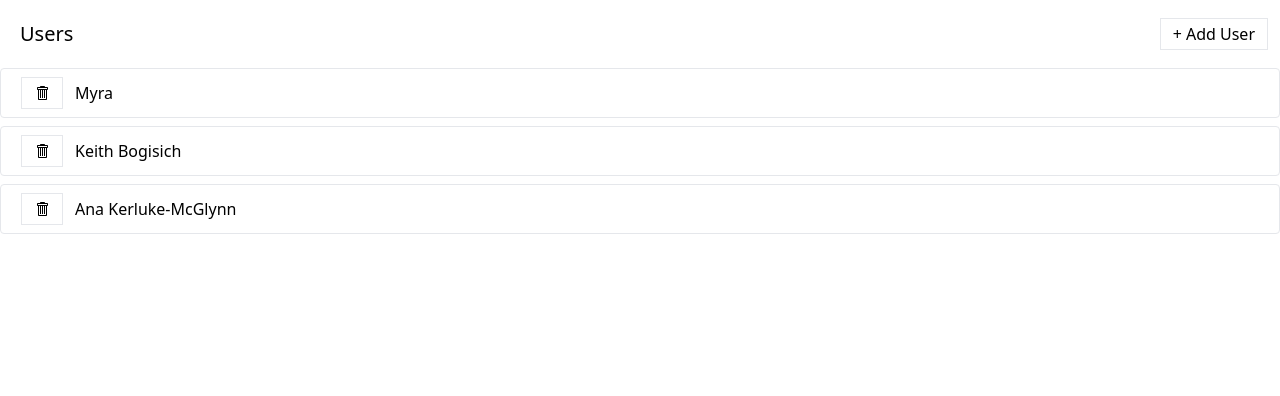
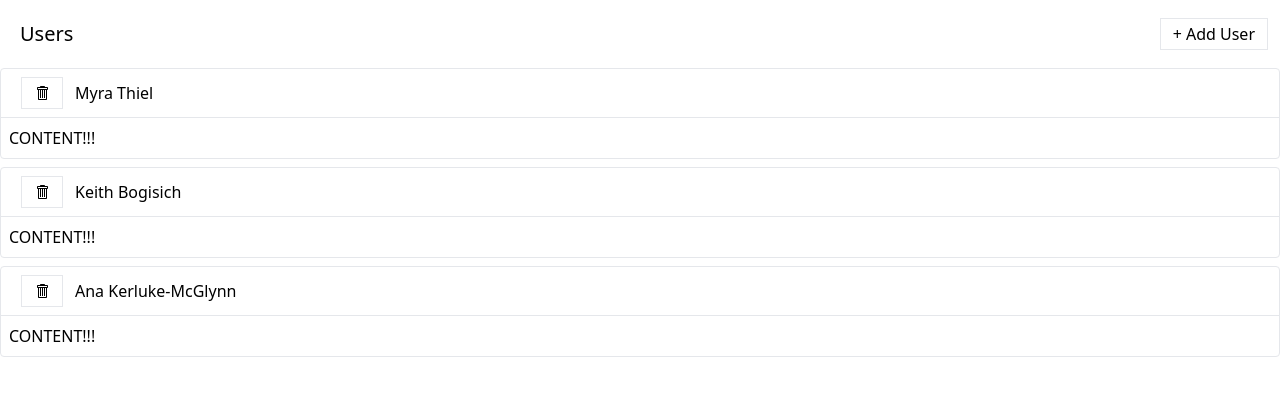
Before and after one commit to W84Bee/media2, a React (Create React App) app: page / in a window 1280 px wide. Shown: the top 396 px of the page. Built offline with nearby package versions, Linux system fonts and the light colour scheme; data requests are answered from the project's data file.

Commit message:
Expandable Panel
Added and expandable panel component that will hold the users set of Albums

```diff
--- a/db.json
+++ b/db.json
@@ -2,7 +2,7 @@
   "users": [
     {
       "id": 1,
-      "name": "Myra"
+      "name": "Myra Thiel"
     },
     {
       "name": "Keith Bogisich",
--- /dev/null
+++ b/src/components/ExpandablePanel.js
@@ -0,0 +1,16 @@
+function ExpandablePanel({ header, children }) {
+    return (
+        <div className="mb-2 border rounded">
+            <div className="flex p-2 justify-between items-center cursor-pointer">
+                <div className="flex flex-row items-center justify-between">
+                    {header}
+                </div>
+            </div>
+            <div className="p-2 border-t">
+                {children}
+            </div>
+        </div>
+    );
+}
+
+export default ExpandablePanel;
--- a/src/components/UsersListItem.js
+++ b/src/components/UsersListItem.js
@@ -2,24 +2,24 @@ import {GoTrashcan} from "react-icons/go";
 import Button from "./Button";
 import {removeUser} from "../store";
 import useThunk from "../hooks/use-thunk";
+import ExpandablePanel from "./ExpandablePanel";
+
 function UsersListItem({ user }) {
     const [doRemoveUser, isLoading, error] = useThunk(removeUser);
 
     const handleClick = () => {
         doRemoveUser(user);
     };
+
+    const header = <>
+        <Button className="mx-3" loading={isLoading} onClick={handleClick}>
+            <GoTrashcan />
+        </Button>
+        {error && <div>Error deleting user.</div>}
+        {user.name}
+    </>;
     return (
-        <div className="mb-2 border rounded">
-            <div className="flex p-2 justify-between items-center cursor-pointer">
-                <div className="flex flex-row items-center justify-between">
-                    <Button className="mx-3" loading={isLoading} onClick={handleClick}>
-                        <GoTrashcan />
-                    </Button>
-                    {error && <div>Error deleting user.</div> }
-                    {user.name}
-                </div>
-            </div>
-        </div>
+        <ExpandablePanel header={header}>CONTENT!!!</ExpandablePanel>
     );
 }
 
```
